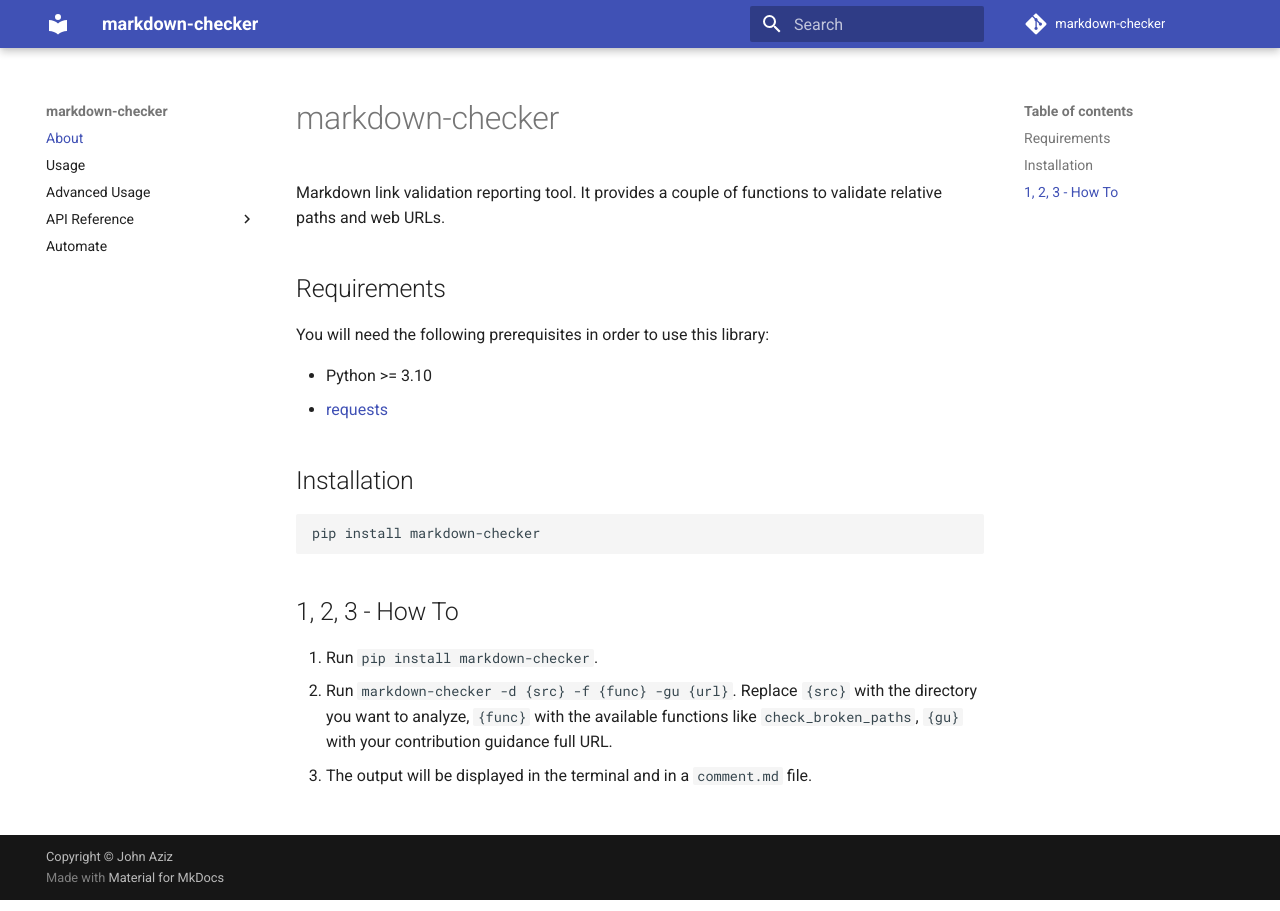
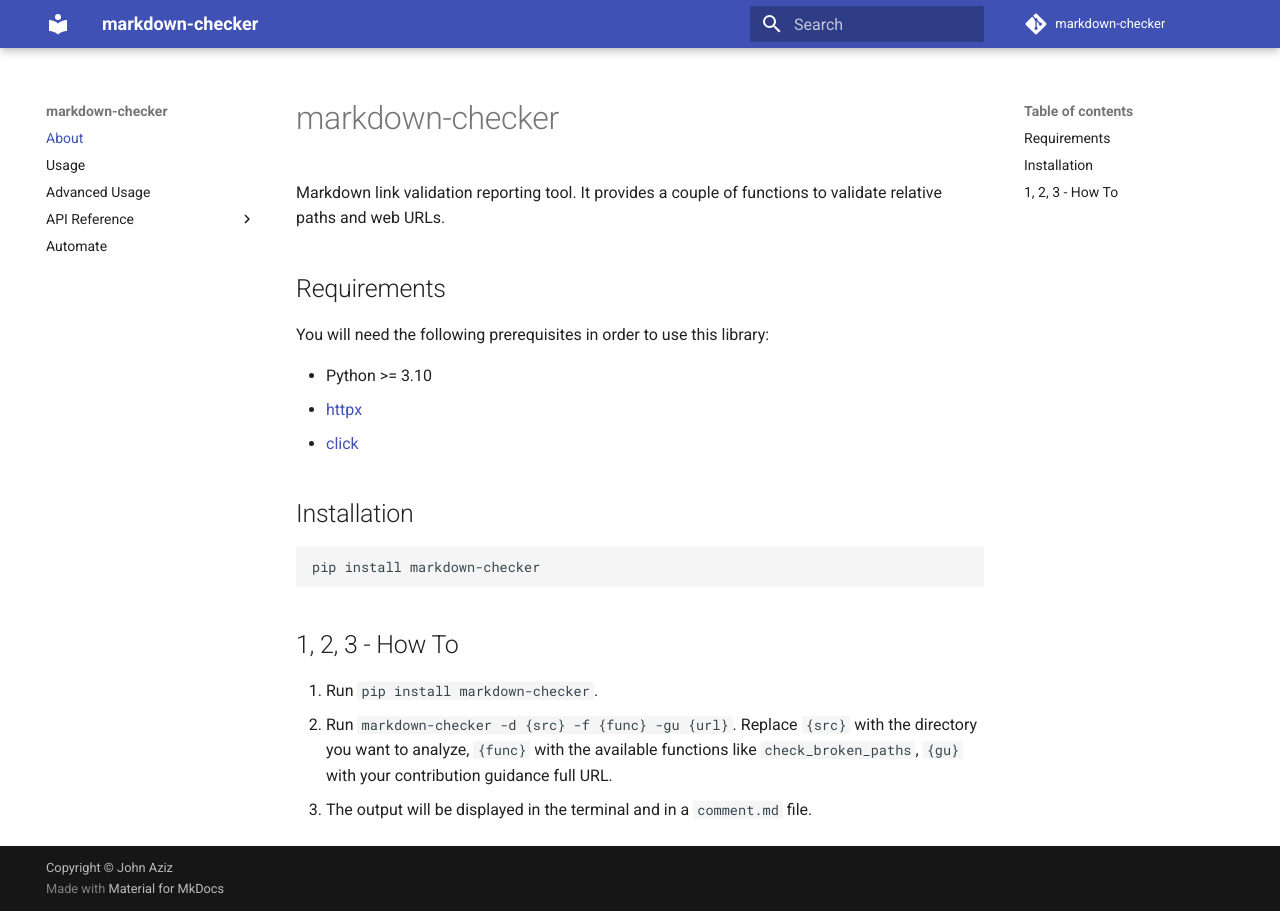
Before and after one commit to john0isaac/markdown-checker, an MkDocs documentation site: the page built from docs/source/index.md, in a window 1280 px wide. Built offline with MkDocs 1.6.1 and Material for MkDocs 9.7.7, drawn with Linux system fonts in a browser that asks for light colours; comment, search, counter and statistics services are not loaded.

Commit message:
update docs to mention httpx instead of requests

```diff
--- a/docs/source/index.md
+++ b/docs/source/index.md
@@ -7,7 +7,8 @@
 You will need the following prerequisites in order to use this library:
 
 - Python >= 3.10
-- [requests](https://pypi.org/project/requests/)
+- [httpx](https://pypi.org/project/httpx/)
+- [click](https://pypi.org/project/click/)
 
 ## Installation
 
```
